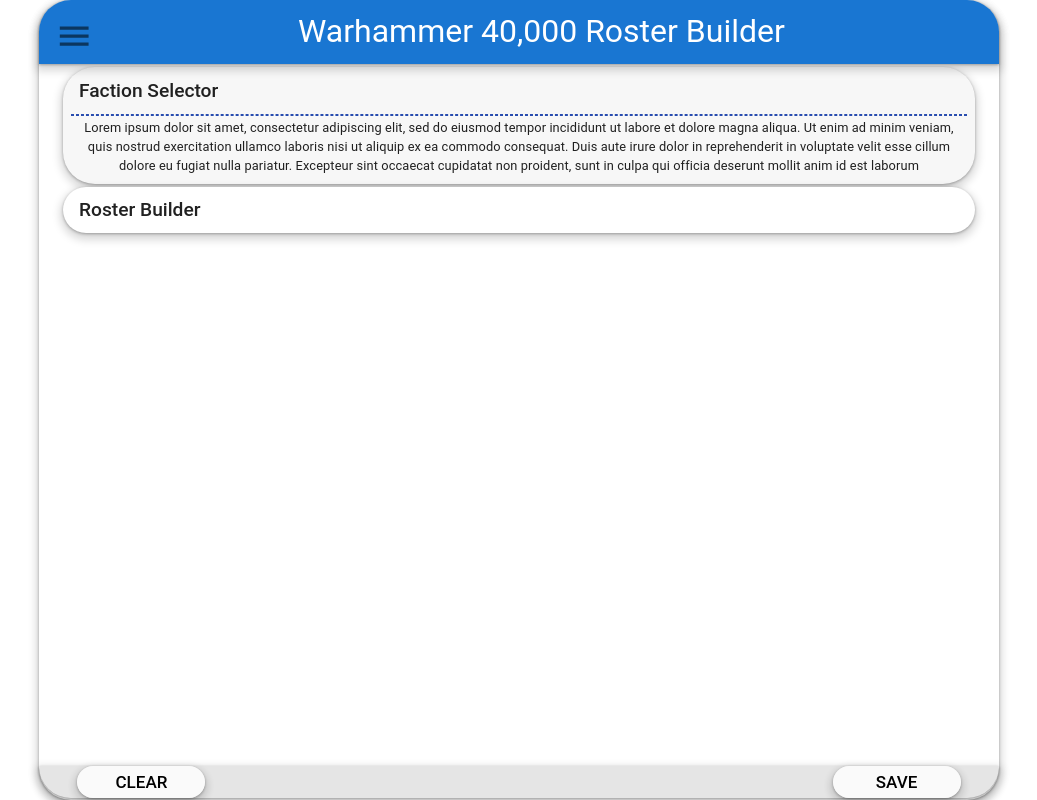
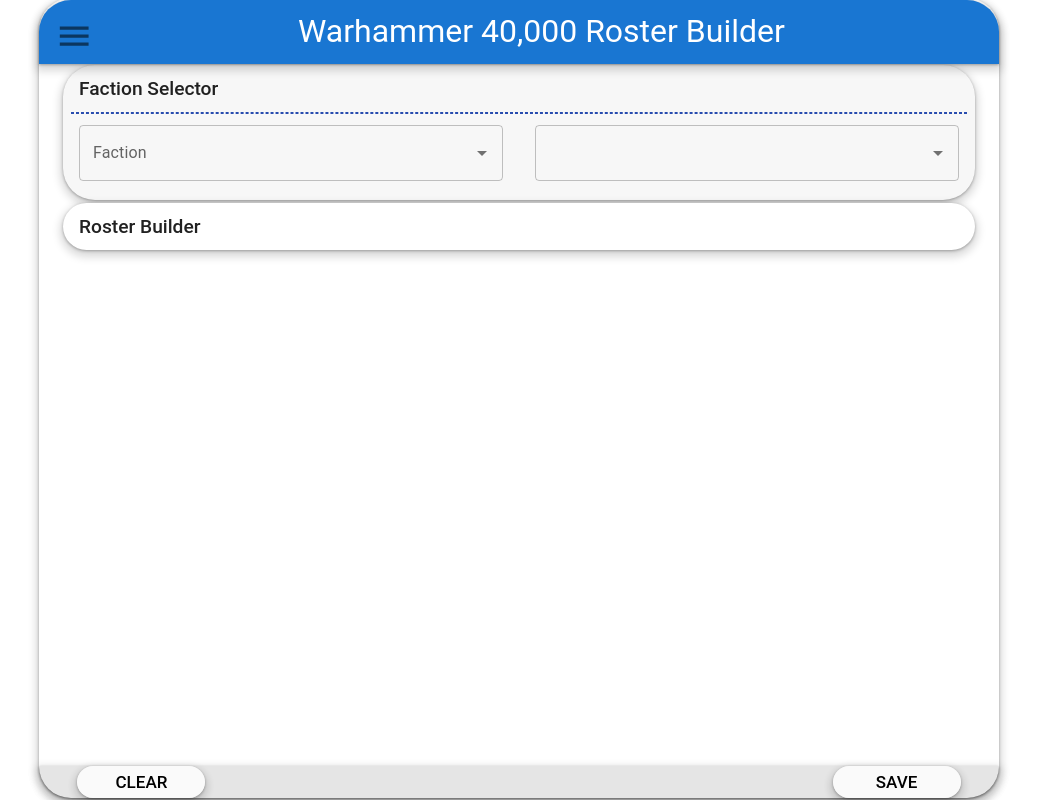
Before and after one commit to COftedahl/40K_Roster_Builder_Production, a React (Vite) app in the folder 40K_Roster_Builder/: page / in a window 1280 px wide. Shown: the whole page, without its empty margins (121-1158 px from the left). Built offline with nearby package versions, Linux system fonts and the light colour scheme.

Commit message:
Added faction selector component

```diff
--- a/40K_Roster_Builder/src/components/MainContentPage/FactionSelector/FactionSelector.css
+++ b/40K_Roster_Builder/src/components/MainContentPage/FactionSelector/FactionSelector.css
@@ -0,0 +1,49 @@
+.FactionSelectorBox {
+  width: 100%;
+  display: flex;
+  margin: 0.4vh 0vw;
+  /* flex-grow: 1 !important; */
+  transition: height 2.0s ease-in-out !important;
+
+  @media screen and (width <= 520px){
+    flex-direction: column;
+  }
+  @media screen and (width > 520px) {
+    flex-direction: row;
+  }
+  div {
+    margin: 1vh;
+    div {
+      margin: auto;
+      display: flex;
+      width: 100%;
+      justify-content: right;
+    }
+  }
+  * {
+  }
+}
+
+.FactionSelector_FactionDropdown {
+
+}
+
+.FactionSelector_FactionDropdown_filled {
+
+}
+
+.FactionSelector_ArmyDropdown {
+  opacity: 1;
+  visibility: visible;
+  height: 100% !important;
+  width: 100% !important;
+  transition: opacity 0.5s ease-in-out, visibility 0.5s ease-in-out, width 0.5s ease-in-out, height 0.5s ease-in-out;
+}
+
+.FactionSelector_ArmyDropdown_disabled {
+  visibility: hidden;
+  opacity: 0;
+  width: 0vh !important;
+  height: 0vh !important;
+  transition: opacity 0.5s ease-in-out, visibility 0.5s ease-in-out, width 0.5s ease-in-out, height 1.5s ease-in-out;
+}
--- a/40K_Roster_Builder/src/components/MainContentPage/FactionSelector/FactionSelector.tsx
+++ b/40K_Roster_Builder/src/components/MainContentPage/FactionSelector/FactionSelector.tsx
@@ -1,3 +1,7 @@
+import { Autocomplete, Box, TextField } from "@mui/material";
+import { useState } from "react";
+import { FactionList } from "../../UtilityComponents/Army_Constants/Army_Constants";
+import './FactionSelector.css';
 
 interface FactionSelectorProps {
 
@@ -5,8 +9,45 @@
 
 const FactionSelector: React.FC<FactionSelectorProps> = () => {
 
+  const factionOptions = [
+    FactionList.IMPERIUM.name,
+    FactionList.SPACE_MARINES.name,
+    FactionList.CHAOS.name,
+    FactionList.XENOS.name,
+  ]
+
+  const [armyOptions, setArmyOptions] = useState();
+
+  const [faction, setFaction] = useState<string | null>();
+
+  const handleFactionChange = (e: React.SyntheticEvent, value: string | null) => {
+    setFaction(value);
+    //also need to clear army selector
+  };
+
   return (
     <>
+      <Box className="FactionSelectorBox">
+        <Autocomplete
+          options={factionOptions}
+          openOnFocus
+          className={"FactionSelector_FactionDropdown" + ((faction === undefined || faction === "" || faction === null) ? "" : "_filled")}
+          renderInput={(params) => <TextField {...params} label="Faction"/>}
+          onChange={handleFactionChange}
+        ></Autocomplete>
+        <Autocomplete
+          options={factionOptions}
+          openOnFocus
+          className={"FactionSelector_ArmyDropdown" + ((faction === undefined || faction === "" || faction === null) ? "_disabled" : "")}
+          renderInput={(params) => <TextField {...params} label="Army"/>}
+        ></Autocomplete>
+        <Autocomplete
+          options={factionOptions}
+          openOnFocus
+          onClick={focus}
+          renderInput={(params) => <TextField {...params} />}
+        ></Autocomplete>
+      </Box>
     </>
   );
 }
--- a/40K_Roster_Builder/src/components/MainContentPage/MainContentPage.tsx
+++ b/40K_Roster_Builder/src/components/MainContentPage/MainContentPage.tsx
@@ -3,6 +3,7 @@
 import { useState } from "react";
 import './MainContentPage.css';
 import RosterBuildingArea from "./RosterBuildingArea/RosterBuildingArea";
+import FactionSelector from "./FactionSelector/FactionSelector";
 
 interface MainContentPageProps {
 
@@ -22,7 +23,8 @@
     <Box className="MainContentPageOuterContainer">
       <Box className="MainContentPageContainer">
         <CollapsibleCard summary="Faction Selector" expanded={activeCollapsibleBox === CollapsibleBoxNames[0]} onChange={handleBoxClick} boxName={CollapsibleBoxNames[0]}>
-          <Typography>Lorem ipsum dolor sit amet, consectetur adipiscing elit, sed do eiusmod tempor incididunt ut labore et dolore magna aliqua. Ut enim ad minim veniam, quis nostrud exercitation ullamco laboris nisi ut aliquip ex ea commodo consequat. Duis aute irure dolor in reprehenderit in voluptate velit esse cillum dolore eu fugiat nulla pariatur. Excepteur sint occaecat cupidatat non proident, sunt in culpa qui officia deserunt mollit anim id est laborum</Typography>
+          {/* <Typography>Lorem ipsum dolor sit amet, consectetur adipiscing elit, sed do eiusmod tempor incididunt ut labore et dolore magna aliqua. Ut enim ad minim veniam, quis nostrud exercitation ullamco laboris nisi ut aliquip ex ea commodo consequat. Duis aute irure dolor in reprehenderit in voluptate velit esse cillum dolore eu fugiat nulla pariatur. Excepteur sint occaecat cupidatat non proident, sunt in culpa qui officia deserunt mollit anim id est laborum</Typography> */}
+          <FactionSelector/>
         </CollapsibleCard>
         <CollapsibleCard summary="Roster Builder"  expanded={activeCollapsibleBox === CollapsibleBoxNames[1]} onChange={handleBoxClick} boxName={CollapsibleBoxNames[1]}>
           <RosterBuildingArea factionName={"Tyranids"} detachmentName="Ravener Hive"/>
--- a/40K_Roster_Builder/src/components/OverallLayout/App/App.css
+++ b/40K_Roster_Builder/src/components/OverallLayout/App/App.css
@@ -22,6 +22,7 @@
   min-height: 100%;
   max-height: 100%;
   position: absolute;
+  margin-bottom: 0.5vh;
   box-shadow: var(--appOverallBoxShadow);
   border-radius: var(--appOverallBorderRadius);
   color: var(--appOverallColor);
```
